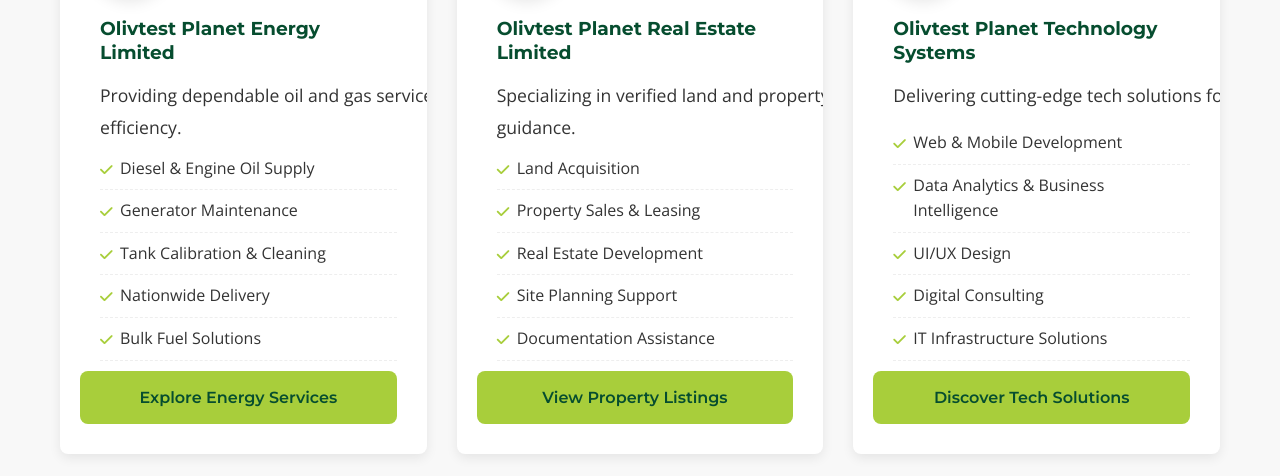
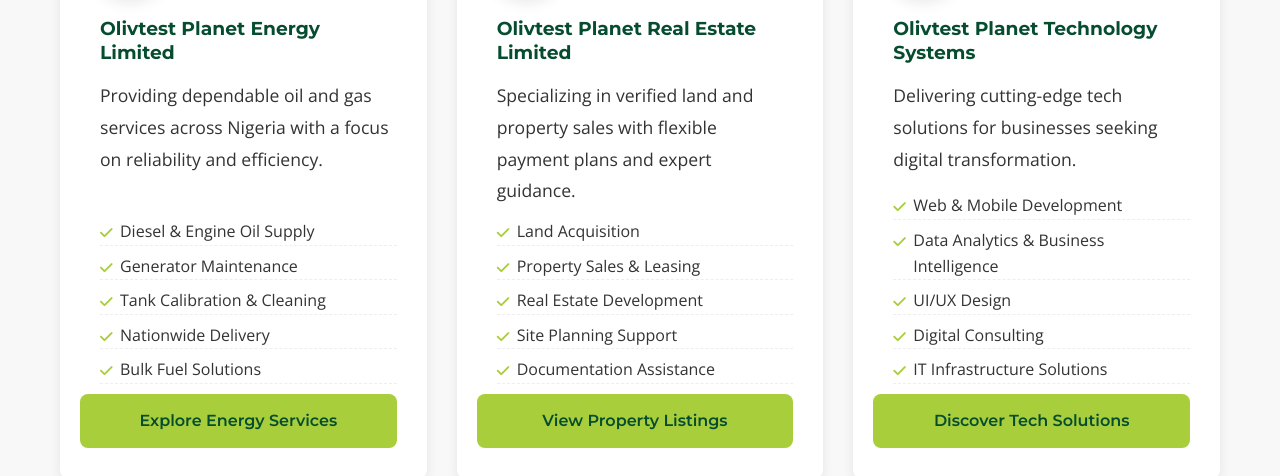
Before and after one commit to designgeek19/olivtest_oil, a plain HTML site: page index.html in a window 1280 px wide. Shown: the part 2322-2798 px from the top of the page. Drawn offline with nearby package versions, Linux system fonts and the light colour scheme.

Commit message:
Index Page Updated

```diff
--- a/index.html
+++ b/index.html
@@ -448,6 +448,7 @@
             transition: var(--transition);
             position: relative;
             height: 100%;
+            width:auto;
             display: flex;
             flex-direction: column;
         }
@@ -502,7 +503,7 @@
             margin-bottom: 4px;
             flex-grow: 1;
             padding-left: 20px;
-            width: 800px;
+            width:auto;
         }
 
         .company-services {
@@ -517,6 +518,7 @@
             position: relative;
             padding-left: 25px;
             padding-left: 20px;
+            padding-bottom: 0;
         }
 
         .company-services li:before {
```
Also changed, not shown: tech.html (+3 -0 lines).
